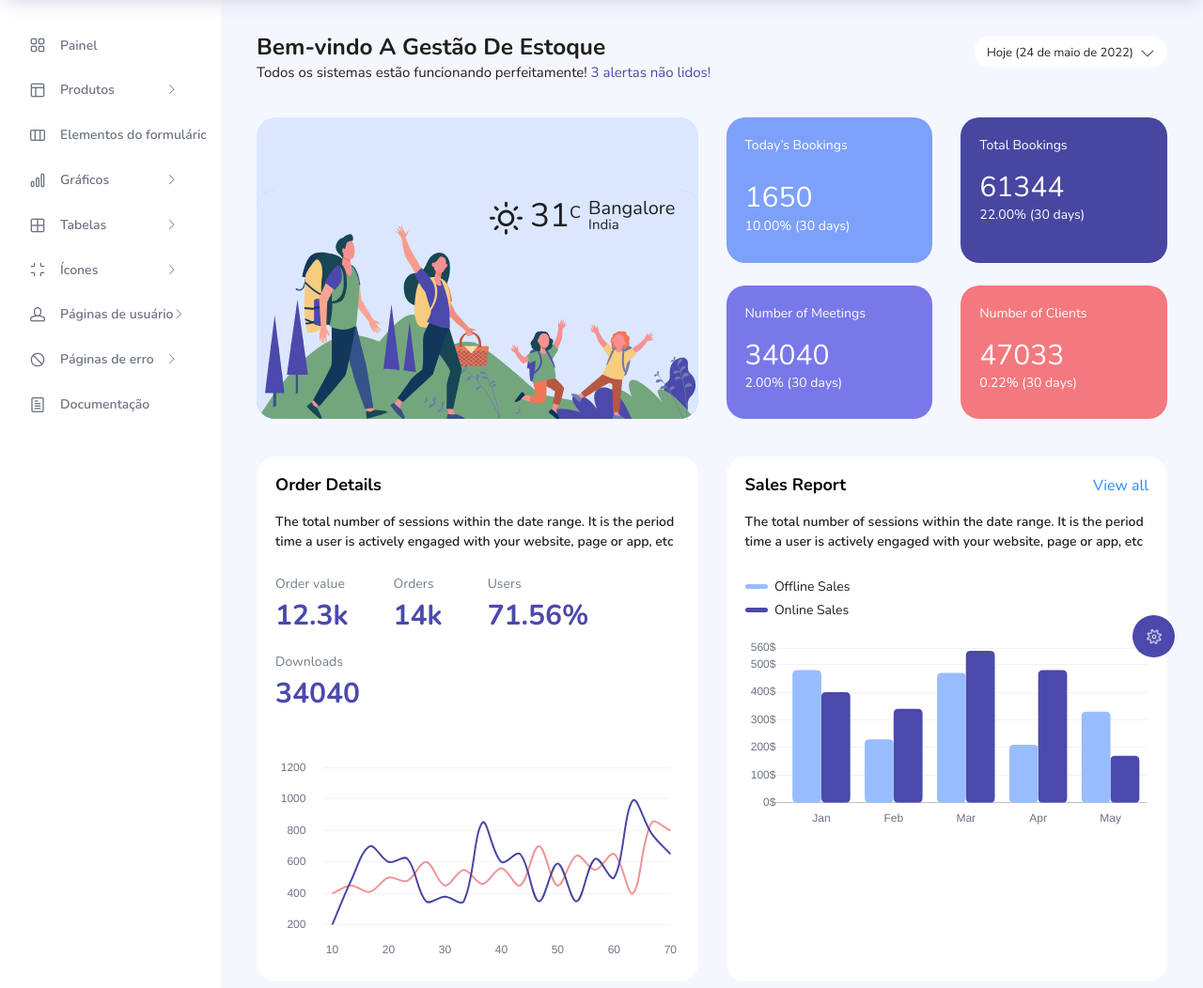
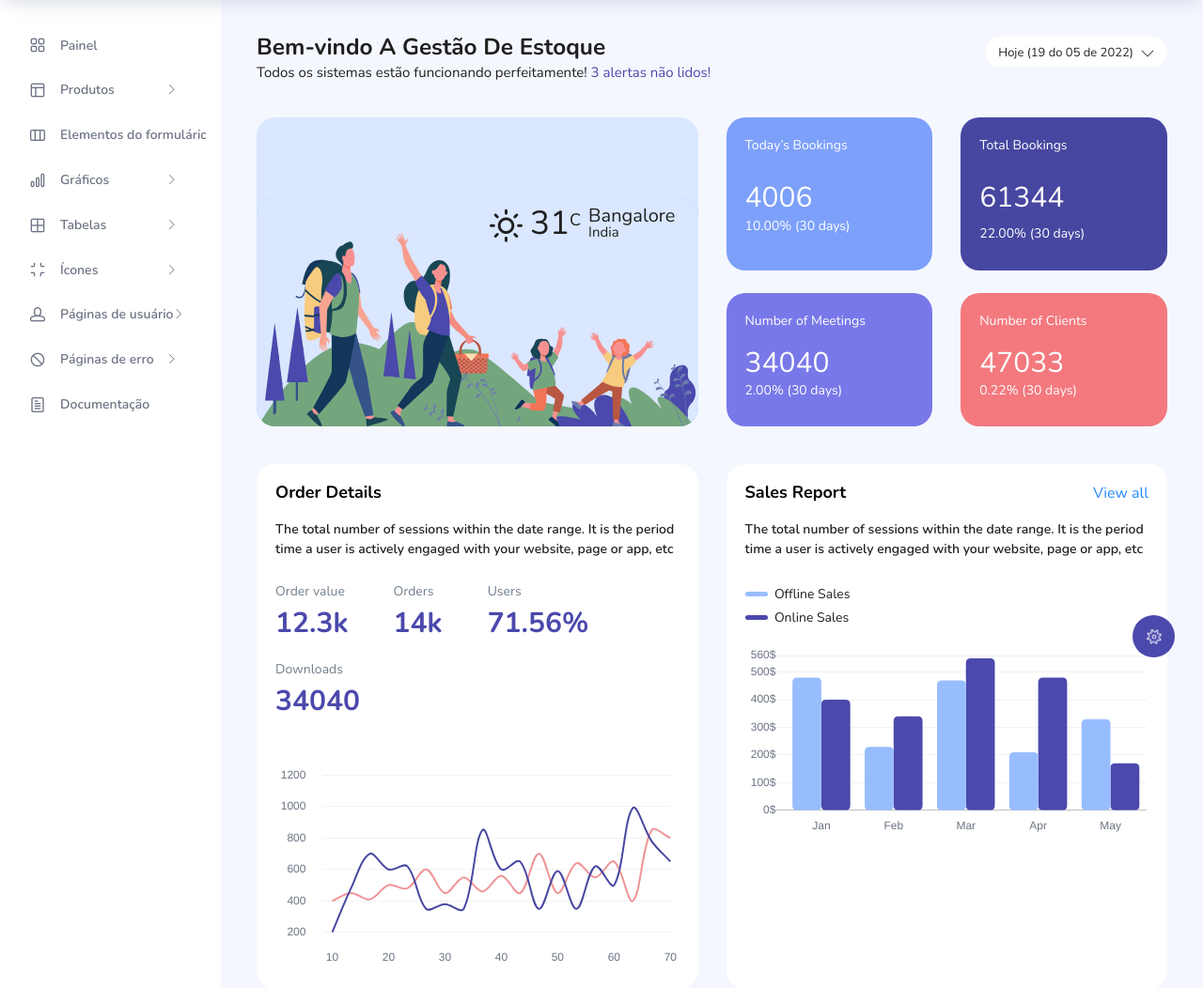
Before and after one commit to JhonatanAlbernaz/project_stock_manager, a PHP site: page /Dashboard/index.php in a window 1280 px wide. Shown: the part 60-1112 px from the top of the page at 94% size. Run offline with PHP 8.4, Linux system fonts and the light colour scheme; style sheets or scripts are compiled from the project's sources; some libraries are stand-ins or nearby versions.

Commit message:
Implementando o contador dos numeros

```diff
--- a/Dashboard/index.php
+++ b/Dashboard/index.php
@@ -20,6 +20,10 @@
   <link rel="stylesheet" href="css/vertical-layout-light/style.css">
   <!-- endinject -->
   <link href="images/favicon.ico" rel="icon">
+  <script src="https://ajax.googleapis.com/ajax/libs/jquery/3.3.1/jquery.min.js"></script>
+  <script src="https://cdnjs.cloudflare.com/ajax/libs/Counter-Up/1.0.0/jquery.counterup.js"></script>
+  <script src="https://cdnjs.cloudflare.com/ajax/libs/waypoints/4.0.1/jquery.waypoints.js"></script>
+
 </head>
 <body>
   <div class="container-scroller">
@@ -411,7 +415,7 @@
                  <div class="justify-content-end d-flex">
                   <div class="dropdown flex-md-grow-1 flex-xl-grow-0">
                     <button class="btn btn-sm btn-light bg-white dropdown-toggle" type="button" id="dropdownMenuDate2" data-toggle="dropdown" aria-haspopup="true" aria-expanded="true">
-                     <i class="mdi mdi-calendar"></i> Hoje (24 de maio de 2022)
+                     <i class="mdi mdi-calendar"></i> Hoje (<?php echo date("d") . " do " . date("m") . " de " . date("Y")?>)
                     </button>
                     <div class="dropdown-menu dropdown-menu-right" aria-labelledby="dropdownMenuDate2">
                       <a class="dropdown-item" href="#">Maio - Junho</a>
@@ -450,7 +454,7 @@
                   <div class="card card-tale">
                     <div class="card-body">
                       <p class="mb-4">Today’s Bookings</p>
-                      <span class="fs-30 mb-2" id="output">4006</span>
+                      <span class="fs-30 mb-2 num">4006</span>
                       <p>10.00% (30 days)</p>
                     </div>
                   </div>
@@ -459,7 +463,7 @@
                   <div class="card card-dark-blue">
                     <div class="card-body">
                       <p class="mb-4">Total Bookings</p>
-                      <p class="fs-30 mb-2">61344</p>
+                      <div class="fs-30 mb-2 num">61344</div>
                       <p>22.00% (30 days)</p>
                     </div>
                   </div>
@@ -470,7 +474,7 @@
                   <div class="card card-light-blue">
                     <div class="card-body">
                       <p class="mb-4">Number of Meetings</p>
-                      <p class="fs-30 mb-2">34040</p>
+                      <p class="fs-30 mb-2 num">34040</p>
                       <p>2.00% (30 days)</p>
                     </div>
                   </div>
@@ -479,7 +483,7 @@
                   <div class="card card-light-danger">
                     <div class="card-body">
                       <p class="mb-4">Number of Clients</p>
-                      <p class="fs-30 mb-2">47033</p>
+                      <p class="fs-30 mb-2 num">47033</p>
                       <p>0.22% (30 days)</p>
                     </div>
                   </div>
@@ -1063,6 +1067,10 @@
     </div>
     <!-- page-body-wrapper ends -->
   </div>
+
+  <script type="text/javascript">
+    $(".num").counterUp({delay:10,time:3500});
+  </script>
   <!-- container-scroller -->
 
   <script src="https://ajax.googleapis.com/ajax/libs/jquery/3.6.0/jquery.min.js"></script>
--- a/assets/js/teste.js
+++ b/assets/js/teste.js
@@ -22,3 +22,32 @@
 }
 
 countTo();
+
+//============================================================================//
+
+function countTo2(){
+
+    let froms = 0;
+    let tos = 61344;
+    let steps = tos > froms ? 1 : -1;
+    let intervals = 1;
+
+    if(froms == tos){
+        document.querySelector("#output2").textContents = froms;
+        return;
+    }
+
+    let counters = setInterval(function(){
+        froms += steps;
+        document.querySelector("#output2").textContents = froms;
+
+        if(froms == tos){
+            clearInterval(counters);
+        }
+    }, intervals);
+
+    }
+
+countTo2();
+
+//============================================================================//
```
Lines whose indentation alone changed are shown as unchanged.
